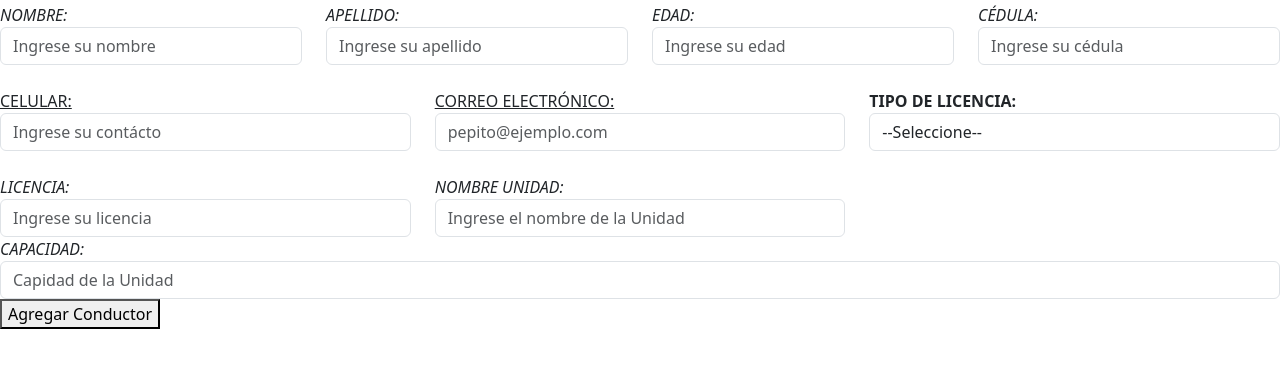
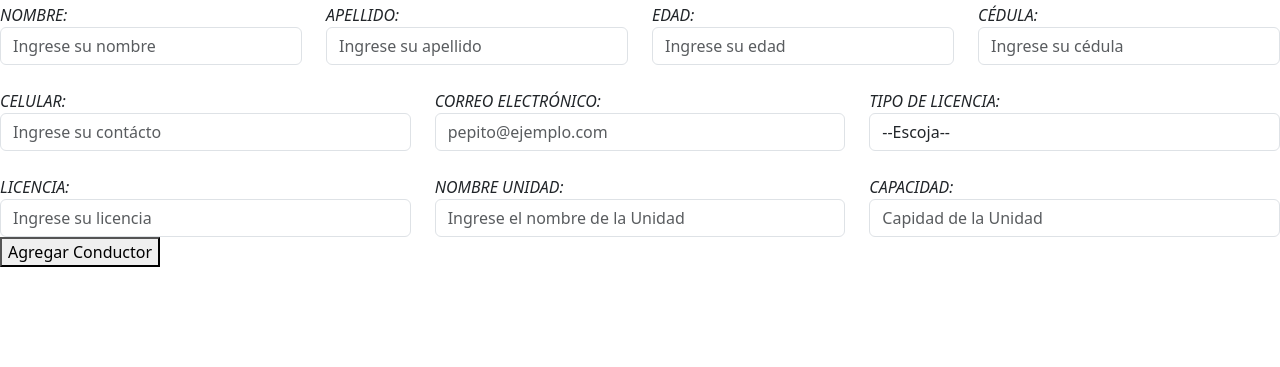
Before and after one commit to Frnk10/Practica_Cloud, a plain HTML site: page productos.html in a window 1280 px wide. Shown: the part 53-420 px from the top of the page. Drawn offline with nearby package versions, Linux system fonts and the light colour scheme.

Commit message:
edicion2

```diff
--- a/productos.html
+++ b/productos.html
@@ -33,17 +33,17 @@
         <br>
         <div class="row">
             <div class="col-md-4">
-                <label for=""><u>CELULAR:</u></label>&nbsp;
+                <label for=""><i>CELULAR:</i></label>&nbsp;
                 <input type="text" id="txt_celular" required class="form-control" placeholder="Ingrese su contácto">
             </div>
             <div class="col-md-4">
-                <label for=""><u>CORREO ELECTRÓNICO:</u></label>&nbsp;
+                <label for=""><i>CORREO ELECTRÓNICO:</i></label>&nbsp;
                 <input type="email" id="txt_email" required class="form-control" placeholder="pepito@ejemplo.com">
             </div>
             <div class="col-md-4">
-                <label for=""><strong>TIPO DE LICENCIA:</strong></label>
+                <label for=""><i>TIPO DE LICENCIA:</i></label>
                 <select name="" id="lista_licencia" required class="form-control">
-                    <option value="">--Seleccione--</option>
+                    <option value="">--Escoja--</option>
                     <option value="">Tipo B</option>
                     <option value="">Tipo C</option>
                     <option value="">Tipo D</option>
@@ -60,7 +60,7 @@
                 <label for=""><i>NOMBRE UNIDAD:</i></label>&nbsp;
                 <input type="txt" id="txt_unidad" required class="form-control" placeholder="Ingrese el nombre de la Unidad">
             </div>
-            <div>
+            <div class="col-md-4">
                 <label for=""><i>CAPACIDAD:</i></label>&nbsp;
                 <input type="text" id="txt_capacidad" required class="form-control" placeholder="Capidad de la Unidad">
             </div>
```
